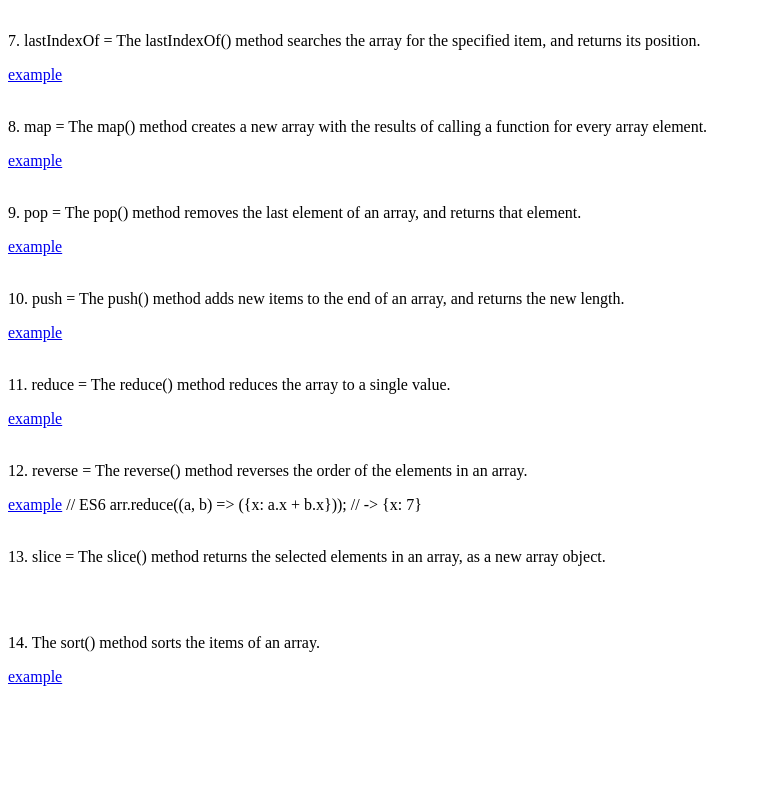
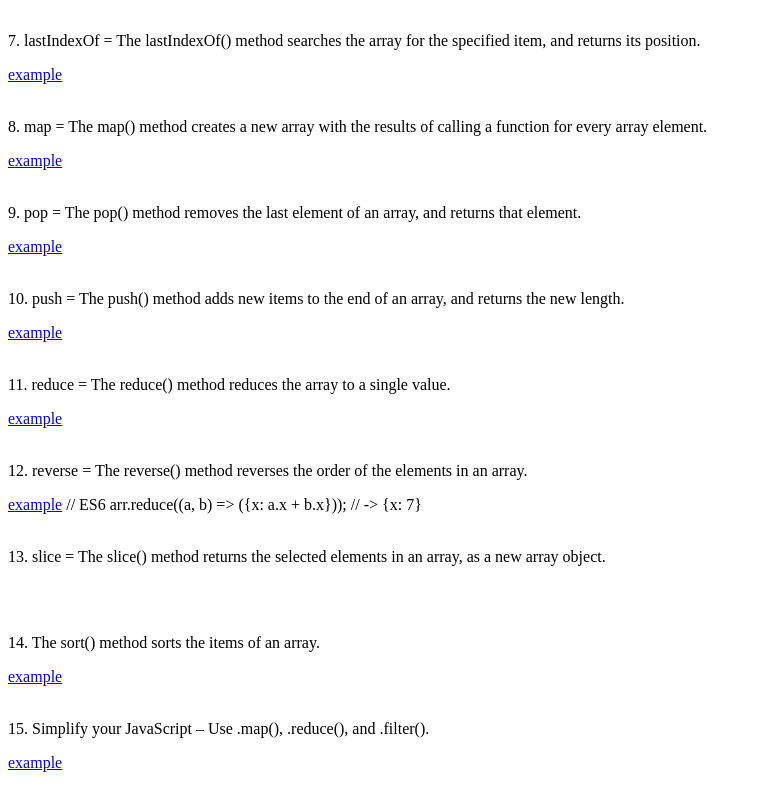
Before and after one commit to bhanuaks/javascript-function, a plain HTML site: page index.html in a window 1280 px wide. Shown: the part 598-1396 px from the top of the page, without its empty margins (0-757 px from the left). Before the commit the page ends 1310 px from the top, so only its background shows below. Drawn offline with Linux system fonts and the light colour scheme.

Commit message:
Update index.html

```diff
--- a/index.html
+++ b/index.html
@@ -67,5 +67,9 @@ arr.reduce((a, b) => ({x: a.x + b.x}));
 <a href="https://www.w3schools.com/jsref/tryit.asp?filename=tryjsref_sort" target="_blank">example</a>
 <br>
 <br>
+<p>15. Simplify your JavaScript – Use .map(), .reduce(), and .filter().</p>
+<a href="https://medium.com/poka-techblog/simplify-your-javascript-use-map-reduce-and-filter-bd02c593cc2d" target="_blank">example</a>
+<br>
+<br>
 </body>
 </html>
```
